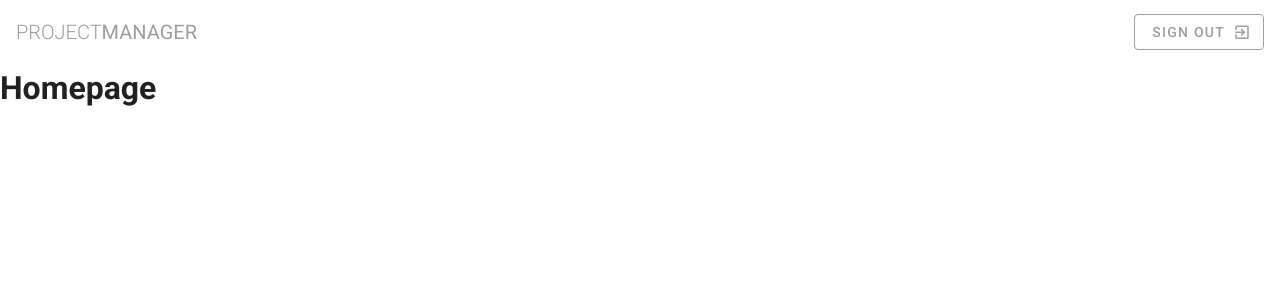
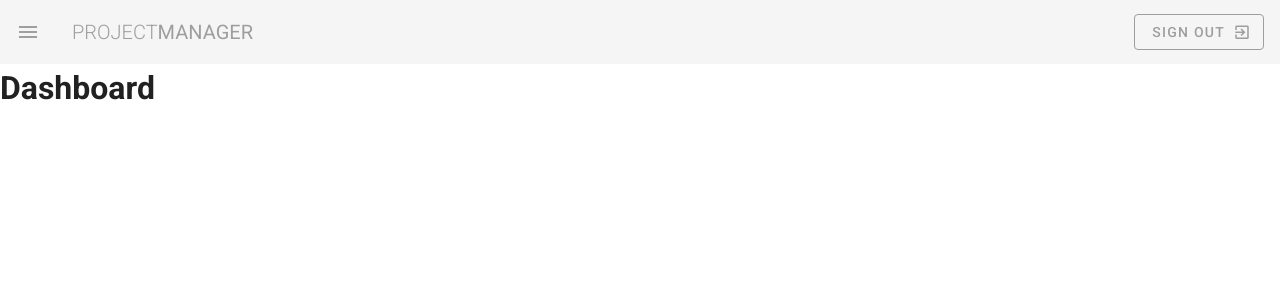
Before and after one commit to uzlash/Project-Manager, a Vue app: page / in a window 1280 px wide. Shown: the top 300 px of the page. Built offline with nearby package versions, Linux system fonts and the light colour scheme.

Commit message:
added navigation drawer, added navigation items and configured navigation routes

```diff
--- a/src/components/Navbar.vue
+++ b/src/components/Navbar.vue
@@ -1,7 +1,8 @@
 <template>
     <div>
         <nav>
-            <v-toolbar flat app>
+            <v-app-bar flat app>
+                <v-app-bar-nav-icon class="grey--text" @click="drawer = !drawer"></v-app-bar-nav-icon>
                 <v-toolbar-title class="grey--text text-uppercase">
                     <span class="font-weight-light">Project</span>
                     <span>Manager</span>
@@ -11,7 +12,22 @@
                     <span>Sign Out</span>
                     <v-icon right>mdi-exit-to-app</v-icon>
                 </v-btn>
-            </v-toolbar>
+            </v-app-bar>
+
+            <v-navigation-drawer app absolute class="blue lighten-2" v-model="drawer">
+                <v-list>
+                    <v-list-item-group>
+                        <v-list-item router :to="link.route" v-for="link in links" :key="link.text">
+                            <v-list-item-icon>
+                                <v-icon class="white--text"> {{ link.icon }} </v-icon>
+                            </v-list-item-icon>
+                            <v-list-item-content>
+                                <v-list-item-title class="white--text"> {{ link.text }} </v-list-item-title>
+                            </v-list-item-content>
+                        </v-list-item>
+                    </v-list-item-group>
+                </v-list>
+            </v-navigation-drawer>
         </nav>
     </div>
 </template>
@@ -19,7 +35,12 @@
 <script>
 export default {
     data: () => ({
-
+        drawer: false,
+        links: [
+            {icon: "mdi-view-dashboard", text: "Dashboard", route: "/"},
+            {icon: "mdi-folder", text: "My Projects", route: "/projects"},
+            {icon: "mdi-account", text: "Team", route: "/team"}
+        ]
     })
 }
 </script>
--- a/src/router/index.js
+++ b/src/router/index.js
@@ -1,22 +1,26 @@
 import Vue from 'vue'
 import VueRouter from 'vue-router'
-import Home from '../views/Home.vue'
+import Dashboard from '@/views/Dashboard'
+import Projects from '@/views/Projects'
+import Team from '@/views/Team'
 
 Vue.use(VueRouter)
 
   const routes = [
   {
     path: '/',
-    name: 'Home',
-    component: Home
+    name: 'Dashboard',
+    component: Dashboard
   },
   {
-    path: '/about',
-    name: 'About',
-    // route level code-splitting
-    // this generates a separate chunk (about.[hash].js) for this route
-    // which is lazy-loaded when the route is visited.
-    component: () => import(/* webpackChunkName: "about" */ '../views/About.vue')
+    path: '/projects',
+    name: 'Projects',
+    component: Projects
+  },
+  {
+    path: "/team",
+    name: 'Team',
+    component: Team
   }
 ]
 
--- a/src/views/About.vue
+++ /dev/null
@@ -1,5 +0,0 @@
-<template>
-  <div class="about">
-    <h1>This is an about page</h1>
-  </div>
-</template>
--- /dev/null
+++ b/src/views/Dashboard.vue
@@ -0,0 +1,13 @@
+<template>
+  <div class="dashboard">
+    <h1>Dashboard</h1>
+  </div>
+</template>
+
+<script>
+// @ is an alias to /src
+
+export default {
+
+}
+</script>
--- a/src/views/Home.vue
+++ b/src/views/Projects.vue
@@ -1,6 +1,6 @@
 <template>
-  <div class="home">
-    <h1>Homepage</h1>
+  <div class="projects">
+    <h1>Projects</h1>
   </div>
 </template>
 
@@ -8,6 +8,6 @@
 // @ is an alias to /src
 
 export default {
-  name: 'Home'
+
 }
 </script>
--- /dev/null
+++ b/src/views/Team.vue
@@ -0,0 +1,13 @@
+<template>
+    <div class="team">
+        <h1>Team</h1>
+    </div>
+</template>
+
+<script>
+// @ is an alias to /src
+
+export default {
+
+}
+</script>
```
